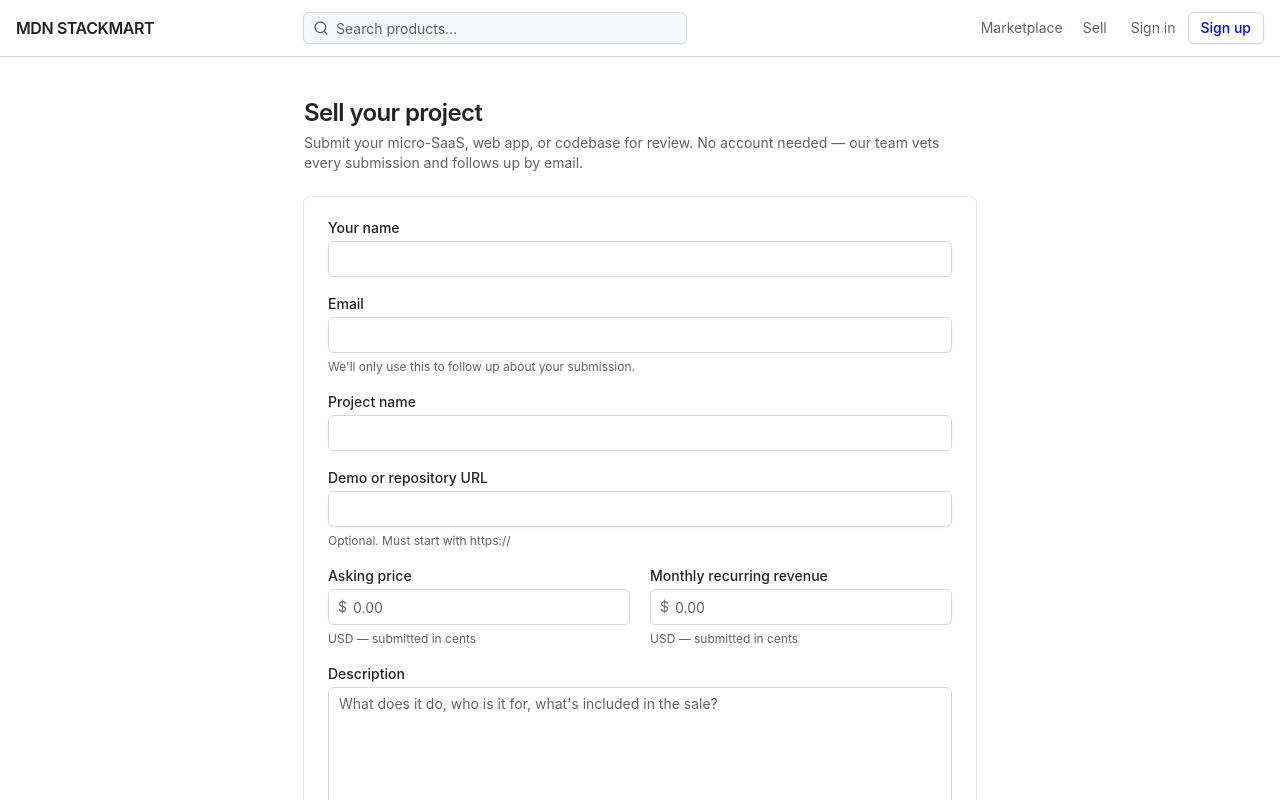
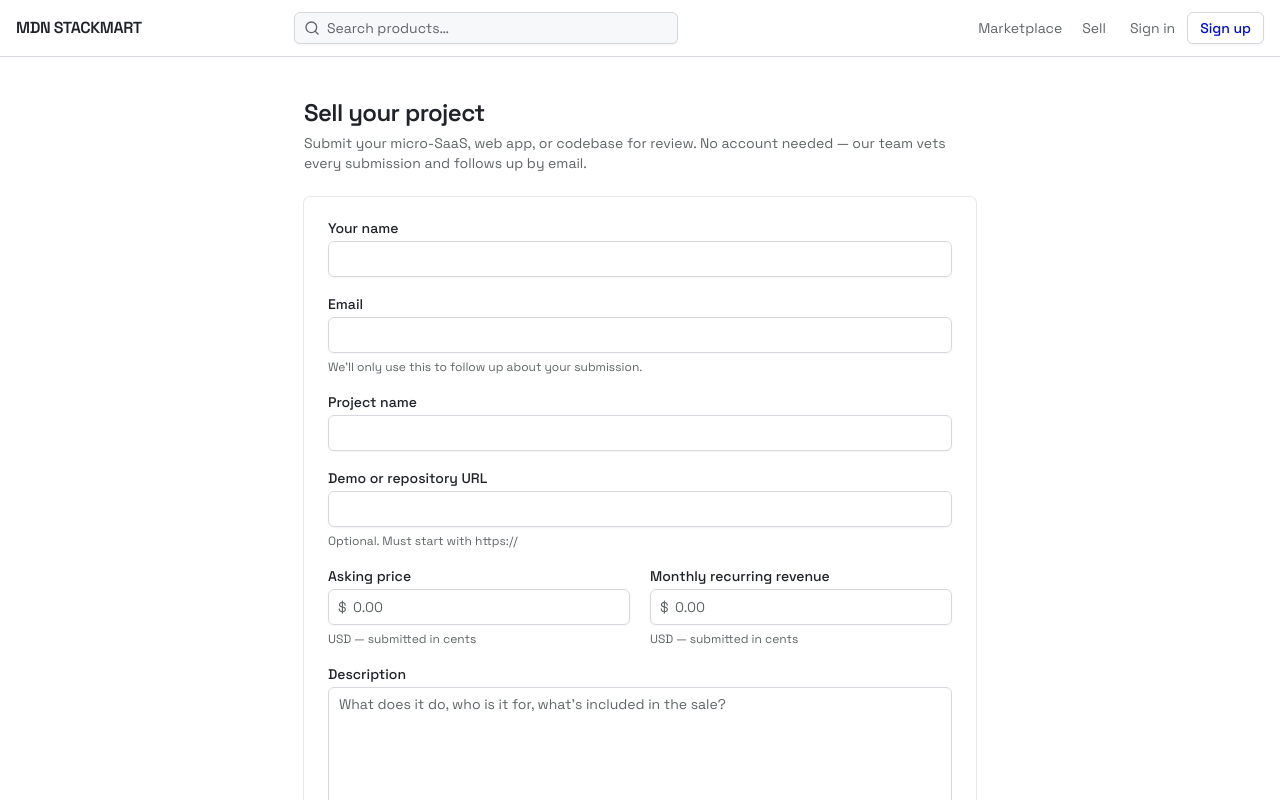
Before and after one commit to MichaelkhalafG/stackmart, a Next.js app in the folder web/: page /sell in a window 1280 px wide. Shown: the top 800 px of the page. Built offline with nearby package versions, Linux system fonts and the light colour scheme; no server answers.

Commit message:
feat(design-system): retire amber for royal-blue accent + adopt Space Grotesk/IBM Plex Mono site-wide

```diff
--- a/web/src/app/(public)/listing/[slug]/page.tsx
+++ b/web/src/app/(public)/listing/[slug]/page.tsx
@@ -116,7 +116,7 @@ export default async function ListingPage({
             </Link>
           ) : null}
           {product.is_featured ? (
-            <span className="inline-flex items-center rounded-full bg-highlight px-2 py-0.5 text-xs font-medium text-fg">
+            <span className="inline-flex items-center rounded-full bg-accent px-2 py-0.5 text-xs font-medium text-accent-foreground">
               Featured
             </span>
           ) : null}
--- a/web/src/app/globals.css
+++ b/web/src/app/globals.css
@@ -19,9 +19,12 @@
 :root {
   color-scheme: light;
 
-  /* Typography (06 §1). Mono is ONLY for prices / license keys / metrics / tech chips. */
-  --font-sans: -apple-system, BlinkMacSystemFont, "Segoe UI", "Noto Sans", Helvetica, Arial, sans-serif;
-  --font-mono: ui-monospace, SFMono-Regular, "SF Mono", Menlo, Consolas, monospace;
+  /* Typography (06 §1) — Space Grotesk (UI/headings) + IBM Plex Mono (prices/licenses/metrics/chips).
+     --font-space-grotesk / --font-ibm-plex-mono are injected by next/font/google in app/layout.tsx
+     (self-hosted at build time — no external <link>). The system stacks are fallbacks only.
+     Mono is ONLY for prices / license keys / metrics / tech chips. */
+  --font-sans: var(--font-space-grotesk), -apple-system, BlinkMacSystemFont, "Segoe UI", "Noto Sans", Helvetica, Arial, sans-serif;
+  --font-mono: var(--font-ibm-plex-mono), ui-monospace, SFMono-Regular, "SF Mono", Menlo, Consolas, monospace;
 
   /* MDN brand palette — exact 06 hexes (Planning/06_UI_System.md §1). */
   --canvas: #ffffff;           /* page background, cards */
@@ -29,10 +32,11 @@
   --border: #d5d8dc;           /* every 1px border */
   --fg: #1f2328;               /* primary text */
   --fg-muted: #5f6567;         /* help text, secondary labels, metadata */
-  --accent: #010ed0;           /* royal blue — links, focus ring, active nav, interactive/hover */
+  --accent: #010ed0;           /* royal blue — links, focus ring, active nav, interactive/hover + badges/highlights/stat numbers/"Featured" pills (fill + white text) */
   --primary: #032b42;          /* navy — Buy Now + solid actions + dark headers (the ONLY primary action) */
   --primary-emphasis: #021d2e; /* darker navy — hover / emphasis on solid actions & dark headers */
-  --highlight: #fbb002;        /* amber — sparing badge/highlight FILLS only; never a button, body text, or large fill (fails AA as text on white) */
+  /* --highlight (amber #fbb002) RETIRED — removed from the palette (06 §1).
+     Badges / highlights / "Featured" pills now use --accent (royal blue) with white text. */
   --danger: #cf222e;           /* validation errors, destructive */
   --tag-bg: #dee0ff;           /* lavender — tag/chip background */
   --tag-fg: #032b42;           /* navy — tag/chip text on lavender */
@@ -77,7 +81,7 @@
   --sidebar-ring: var(--accent);
   --chart-1: var(--accent);
   --chart-2: var(--primary);
-  --chart-3: var(--highlight);
+  --chart-3: var(--tag-bg);
   --chart-4: var(--danger);
   --chart-5: var(--fg-muted);
 }
@@ -95,7 +99,6 @@
   --color-accent: var(--accent);
   --color-accent-foreground: var(--accent-foreground);
   --color-primary-emphasis: var(--primary-emphasis);
-  --color-highlight: var(--highlight);
   --color-danger: var(--danger);
   --color-tag-bg: var(--tag-bg);
   --color-tag-fg: var(--tag-fg);
--- a/web/src/app/layout.tsx
+++ b/web/src/app/layout.tsx
@@ -1,10 +1,29 @@
 import type { Metadata } from "next";
+import { Space_Grotesk, IBM_Plex_Mono } from "next/font/google";
 import "./globals.css";
 
 import { Providers } from "./providers";
 import { Header } from "@/components/layout/Header";
 import { Footer } from "@/components/layout/Footer";
 import { Container } from "@/components/layout/Container";
+
+/**
+ * Site-wide brand faces (06 §1 Typography), self-hosted by next/font at build time — no external
+ * <link>, no render-blocking request, no extra package. Each exposes a CSS variable that globals.css
+ * feeds into --font-sans / --font-mono, so every page and component inherits them automatically.
+ */
+const spaceGrotesk = Space_Grotesk({
+  subsets: ["latin"],
+  display: "swap",
+  variable: "--font-space-grotesk", // variable font — no explicit weight list needed
+});
+
+const ibmPlexMono = IBM_Plex_Mono({
+  subsets: ["latin"],
+  display: "swap",
+  weight: ["400", "500", "600"], // not a variable font — weights must be declared
+  variable: "--font-ibm-plex-mono",
+});
 
 export const metadata: Metadata = {
   metadataBase: new URL(process.env.NEXT_PUBLIC_SITE_URL ?? "http://localhost:3000"),
@@ -21,9 +40,9 @@ export default function RootLayout({
 }: Readonly<{
   children: React.ReactNode;
 }>) {
-  // Font + base colors come from globals.css (system stack, canvas/fg tokens).
+  // Base colors come from globals.css; the two font variables below feed --font-sans / --font-mono.
   return (
-    <html lang="en" className="h-full">
+    <html lang="en" className={`h-full ${spaceGrotesk.variable} ${ibmPlexMono.variable}`}>
       <body className="flex min-h-full flex-col antialiased">
         <Providers>
           <Header />
--- a/web/src/app/opengraph-image.tsx
+++ b/web/src/app/opengraph-image.tsx
@@ -17,7 +17,9 @@ const NAVY = "#032b42";
 const NAVY_EMPHASIS = "#021d2e";
 const CANVAS = "#ffffff";
 const MUTED = "#9aa4b2";
-const BARS = ["#dee0ff", "#010ed0", "#fbb002"] as const;
+// Mark bars: lavender, royal blue, white. Amber (#fbb002) is retired from the palette (06 §1);
+// white (canvas) is the third bar so the three stay visually distinct on the navy tile.
+const BARS = ["#dee0ff", "#010ed0", "#ffffff"] as const;
 
 export default function OpengraphImage() {
   return new ImageResponse(
--- a/web/src/components/checkout/MockCheckout.tsx
+++ b/web/src/components/checkout/MockCheckout.tsx
@@ -48,7 +48,7 @@ export function MockCheckout() {
       <Card className="gap-0 p-0">
         <div className="flex flex-col gap-4 p-6">
           <div>
-            <span className="inline-flex items-center rounded-full bg-highlight px-2 py-0.5 text-xs font-medium text-fg">
+            <span className="inline-flex items-center rounded-full bg-accent px-2 py-0.5 text-xs font-medium text-accent-foreground">
               Dev mock
             </span>
             <h1 className="mt-3 text-lg font-semibold text-fg">Simulated checkout</h1>
--- a/web/src/components/product/MarketplaceCard.tsx
+++ b/web/src/components/product/MarketplaceCard.tsx
@@ -74,7 +74,7 @@ export function MarketplaceCard({ product }: { product: ProductListItem }) {
               <span aria-hidden />
             )}
             {product.is_featured ? (
-              <span className="inline-flex items-center rounded-full bg-highlight px-2 py-0.5 text-xs font-medium text-fg">
+              <span className="inline-flex items-center rounded-full bg-accent px-2 py-0.5 text-xs font-medium text-accent-foreground">
                 Featured
               </span>
             ) : null}
--- a/web/src/lib/tokens.ts
+++ b/web/src/lib/tokens.ts
@@ -12,7 +12,6 @@ export const colorTokens = [
   "accent",
   "primary",
   "primary-emphasis",
-  "highlight",
   "danger",
   "tag-bg",
   "tag-fg",
```
Also changed, not shown: web/src/app/icon.svg.
